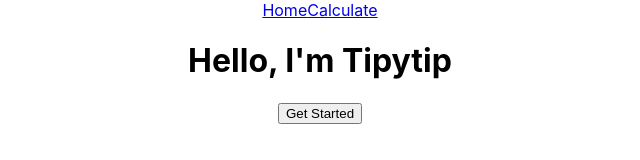
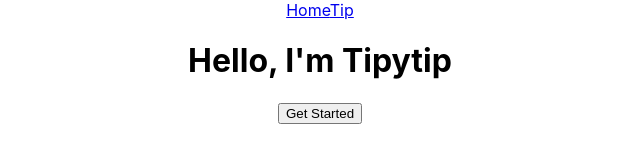
Before and after one commit to yusufalp/tipytip, a React (Create React App) app: page / in a window 1280 px wide. Shown: the top 160 px of the page, without its empty margins (320-960 px from the left). Built offline with nearby package versions, Linux system fonts and the light colour scheme.

Commit message:
Changed the links to reflect the page functionality better

```diff
--- a/src/components/Navbar/Navbar.js
+++ b/src/components/Navbar/Navbar.js
@@ -7,7 +7,7 @@ class Navbar extends React.Component {
       <div>
         <nav>
           <Link to='/'>Home</Link>
-          <Link to='/tipping'>Calculate</Link>
+          <Link to='/tipping'>Tip</Link>
         </nav>
       </div>
     );
```
